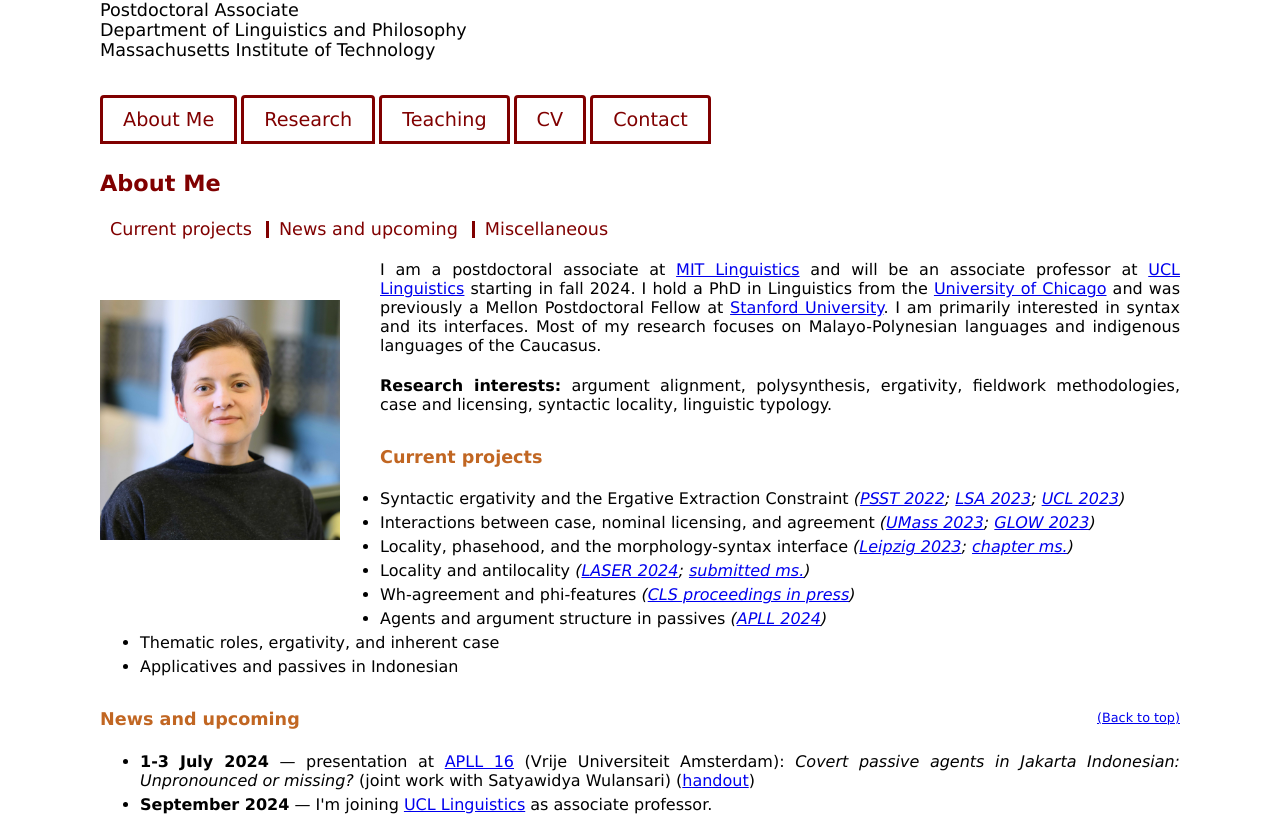
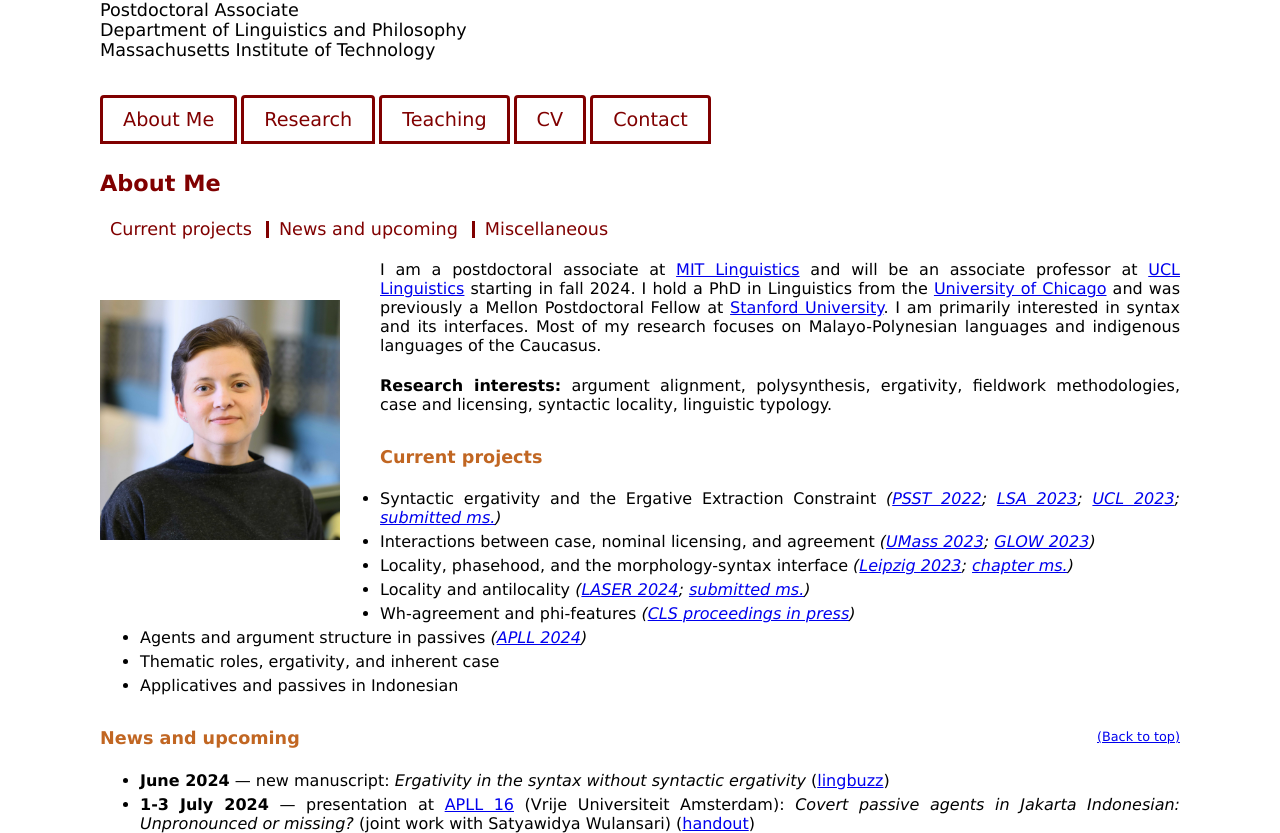
Before and after one commit to kershova/kershova.github.io, a plain HTML site: page index.html in a window 1280 px wide. Shown: the part 119-952 px from the top of the page. Drawn offline with Linux system fonts and the light colour scheme.

Commit message:
Add files via upload

```diff
--- a/index.html
+++ b/index.html
@@ -180,7 +180,7 @@ Massachusetts Institute of Technology</p>
 
 <ul class="my_list">
 
-<li>Syntactic ergativity and the Ergative Extraction Constraint <i>(<a href="Ershova_PSST2022.pdf" target="_blank">PSST 2022</a>; <a href="Ershova_LSA2023_slides.pdf" target="_blank">LSA 2023</a>; <a href="Ershova_UCL2023.pdf" target="_blank">UCL 2023</a>)</i></li>
+<li>Syntactic ergativity and the Ergative Extraction Constraint <i>(<a href="Ershova_PSST2022.pdf" target="_blank">PSST 2022</a>; <a href="Ershova_LSA2023_slides.pdf" target="_blank">LSA 2023</a>; <a href="Ershova_UCL2023.pdf" target="_blank">UCL 2023</a>; <a href="https://lingbuzz.net/lingbuzz/008222" target="_blank">submitted ms.</a>)</i></li>
 
 
 <li>Interactions between case, nominal licensing, and agreement <i>(<a href="Ershova_UMass_2023.pdf" target="_blank">UMass 2023</a>; <a href="Ershova_GLOW46_handout.pdf" target="_blank">GLOW 2023</a>)</i></li>
@@ -204,6 +204,8 @@ Massachusetts Institute of Technology</p>
 <h3 id="news" > News and upcoming </h3>
 
 <ul class="my_list">
+
+<li><b>June 2024</b> &mdash; new manuscript: <i>Ergativity in the syntax without syntactic ergativity</i> (<a href="https://lingbuzz.net/lingbuzz/008222" target="_blank">lingbuzz</a>)</li>
 
 <li><b>1-3 July 2024</b> &mdash; presentation at <a href="https://sites.google.com/view/apll16/home" target="_blank">APLL 16</a> (Vrije Universiteit Amsterdam): <i>Covert passive agents in Jakarta Indonesian: Unpronounced or missing?</i> (joint work with Satyawidya Wulansari) (<a href="ErshovaWulansari_APLL16_handout.pdf" target="_blank">handout</a>)</li>
 
```
